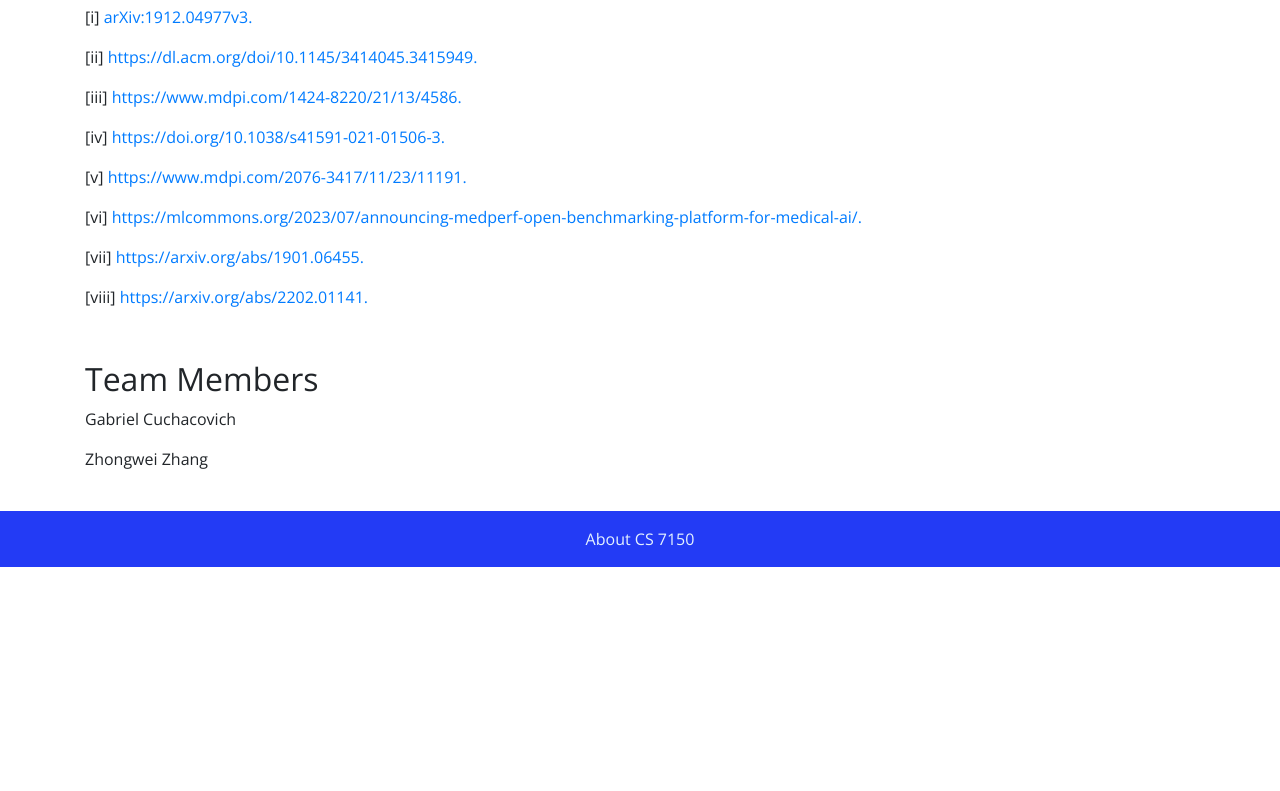
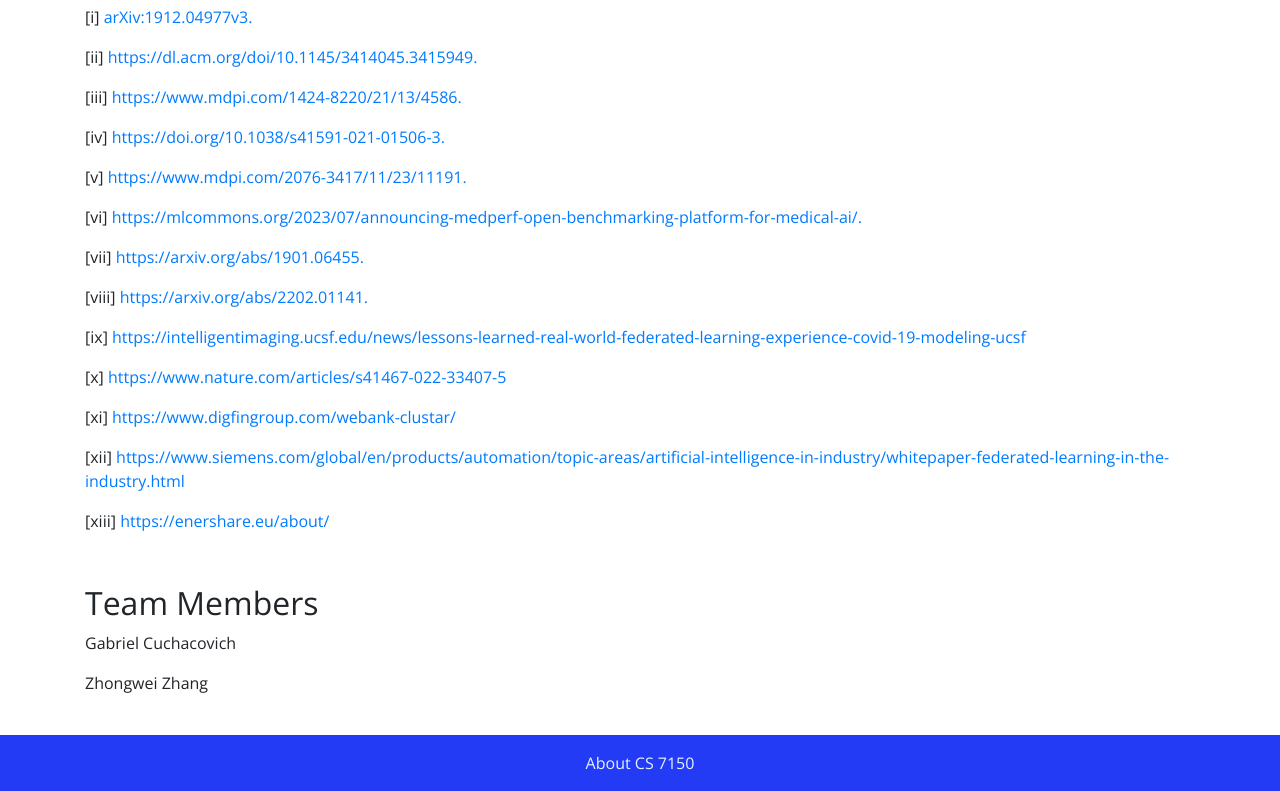
Before and after one commit to babelpainterwell/Federated-Averaging, a plain HTML site: page index.html in a window 1280 px wide. Shown: the part 8235-9026 px from the top of the page. Before the commit the page ends 8802 px from the top, so only its background shows below. Drawn offline with nearby package versions, Linux system fonts and the light colour scheme.

Commit message:
Update index.html

```diff
--- a/index.html
+++ b/index.html
@@ -679,6 +679,40 @@
             >
           </p>
 
+          <p>
+            <a name="reference-9">[ix]</a>
+            <a href="https://intelligentimaging.ucsf.edu/news/lessons-learned-real-world-federated-learning-experience-covid-19-modeling-ucsf"
+              >https://intelligentimaging.ucsf.edu/news/lessons-learned-real-world-federated-learning-experience-covid-19-modeling-ucsf</a
+            >
+          </p>
+
+          <p>
+            <a name="reference-10">[x]</a>
+            <a href="https://www.nature.com/articles/s41467-022-33407-5"
+              >https://www.nature.com/articles/s41467-022-33407-5</a
+            >
+          </p>
+
+          <p>
+            <a name="reference-11">[xi]</a>
+            <a href="https://www.digfingroup.com/webank-clustar/"
+              >https://www.digfingroup.com/webank-clustar/</a
+            >
+          </p>
+
+          <p>
+            <a name="reference-12">[xii]</a>
+            <a href="https://www.siemens.com/global/en/products/automation/topic-areas/artificial-intelligence-in-industry/whitepaper-federated-learning-in-the-industry.html"
+              >https://www.siemens.com/global/en/products/automation/topic-areas/artificial-intelligence-in-industry/whitepaper-federated-learning-in-the-industry.html</a
+            >
+          </p>
+
+          <p>
+            <a name="reference-13">[xiii]</a>
+            <a href="https://enershare.eu/about/"
+              >https://enershare.eu/about/</a
+            >
+          </p>
           <h2>Team Members</h2>
 
           <p>Gabriel Cuchacovich</p>
```
